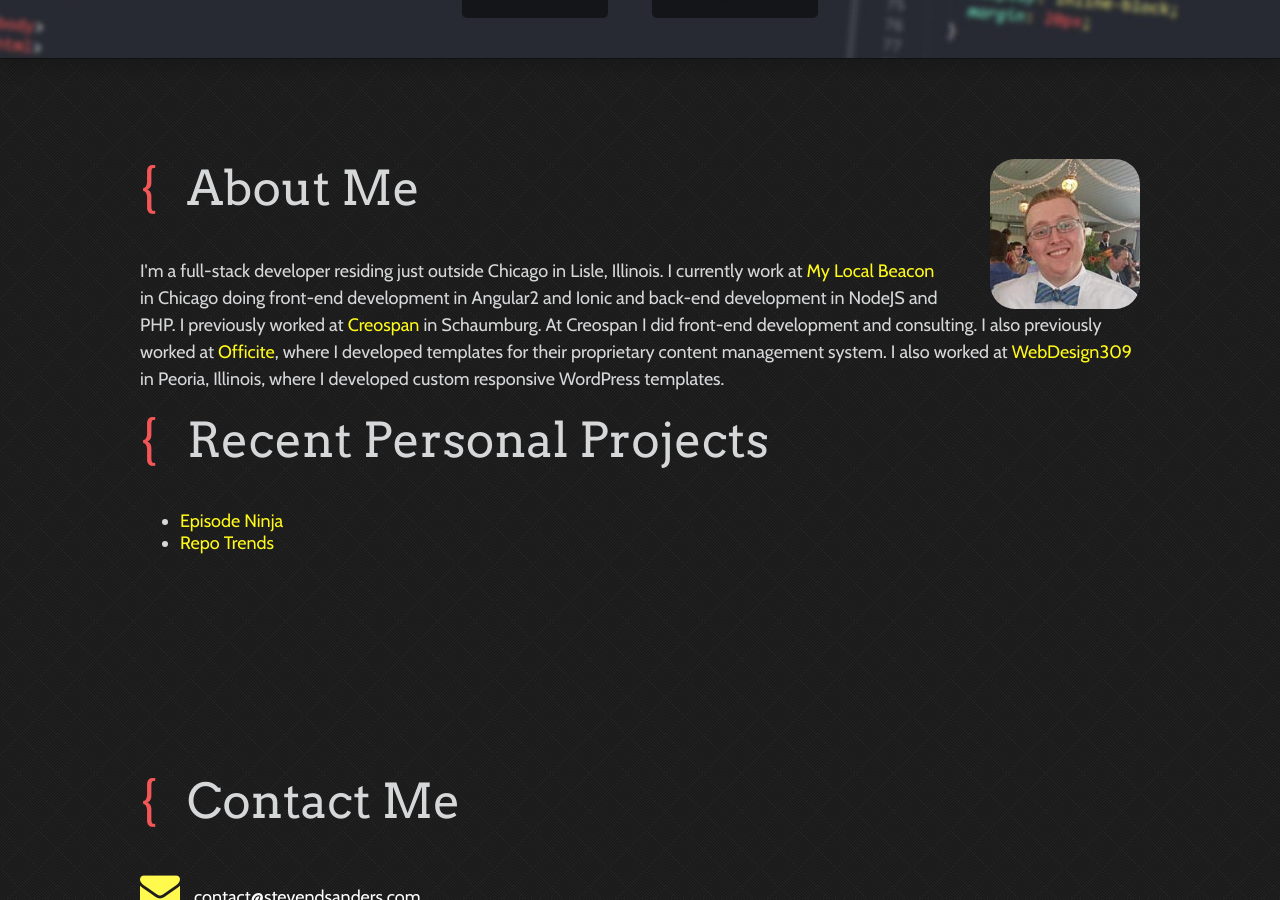
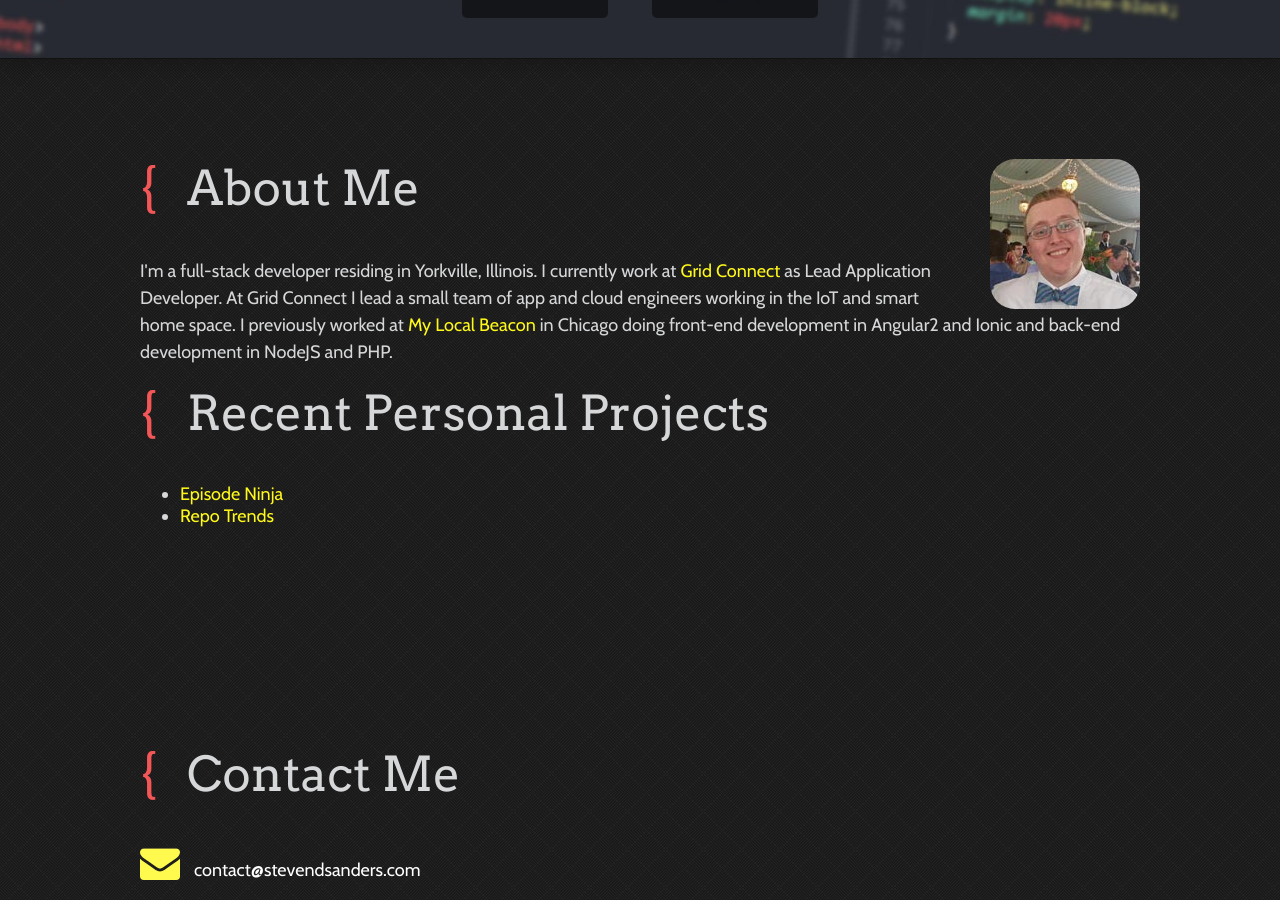
Before and after one commit to sdsanders/portfolio, a Jekyll site: the page built from index.html, in a window 1280 px wide and 900 px high, scrolled down 841 px. Built offline with Jekyll 4.4.1, drawn with Linux system fonts in a browser that asks for light colours; nearby versions of some CDN libraries; some web fonts are replaced; Markdown is read by kramdown in place of the engine named in the settings.

Commit message:
Update bio

```diff
--- a/index.html
+++ b/index.html
@@ -7,7 +7,7 @@
 	<section class="about-me" id="about">
 		<img src="images/me.jpg" alt="Steve Sanders" class="about-photo">
 		<h2>About Me</h2>
-		<p>I'm a full-stack developer residing just outside Chicago in Lisle, Illinois. I currently work at <a href="http://www.mylocalbeacon.com/" target="_blank">My Local Beacon</a> in Chicago doing front-end development in Angular2 and Ionic and back-end development in NodeJS and PHP. I previously worked at <a href="http://www.creospan.com/" target="_blank">Creospan</a> in Schaumburg. At Creospan I did front-end development and consulting. I also previously worked at <a href="http://www.officite.com/" target="_blank">Officite</a>, where I developed templates for their proprietary content management system. I also worked at <a href="http://www.webdesign309.com/" target="_blank">WebDesign309</a> in Peoria, Illinois, where I developed custom responsive WordPress templates.</p>
+		<p>I'm a full-stack developer residing in Yorkville, Illinois. I currently work at <a href="https://gridconnect.com">Grid Connect</a> as Lead Application Developer. At Grid Connect I lead a small team of app and cloud engineers working in the IoT and smart home space. I previously worked at <a href="http://www.mylocalbeacon.com/" target="_blank">My Local Beacon</a> in Chicago doing front-end development in Angular2 and Ionic and back-end development in NodeJS and PHP.</p>
 		<h2>Recent Personal Projects</h2>
 		<ul>
 			<li><a href="https://episode.ninja" target="_blank">Episode Ninja</a></li>
```
